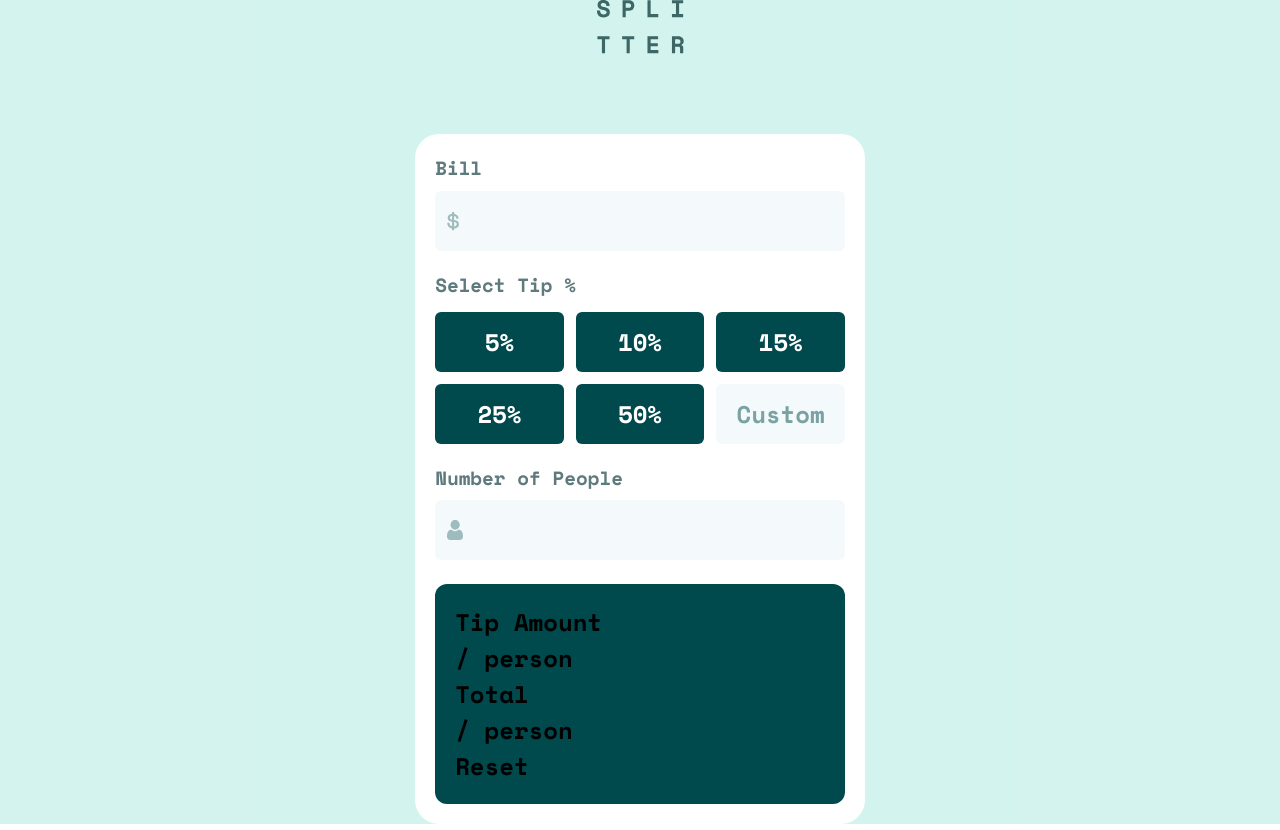
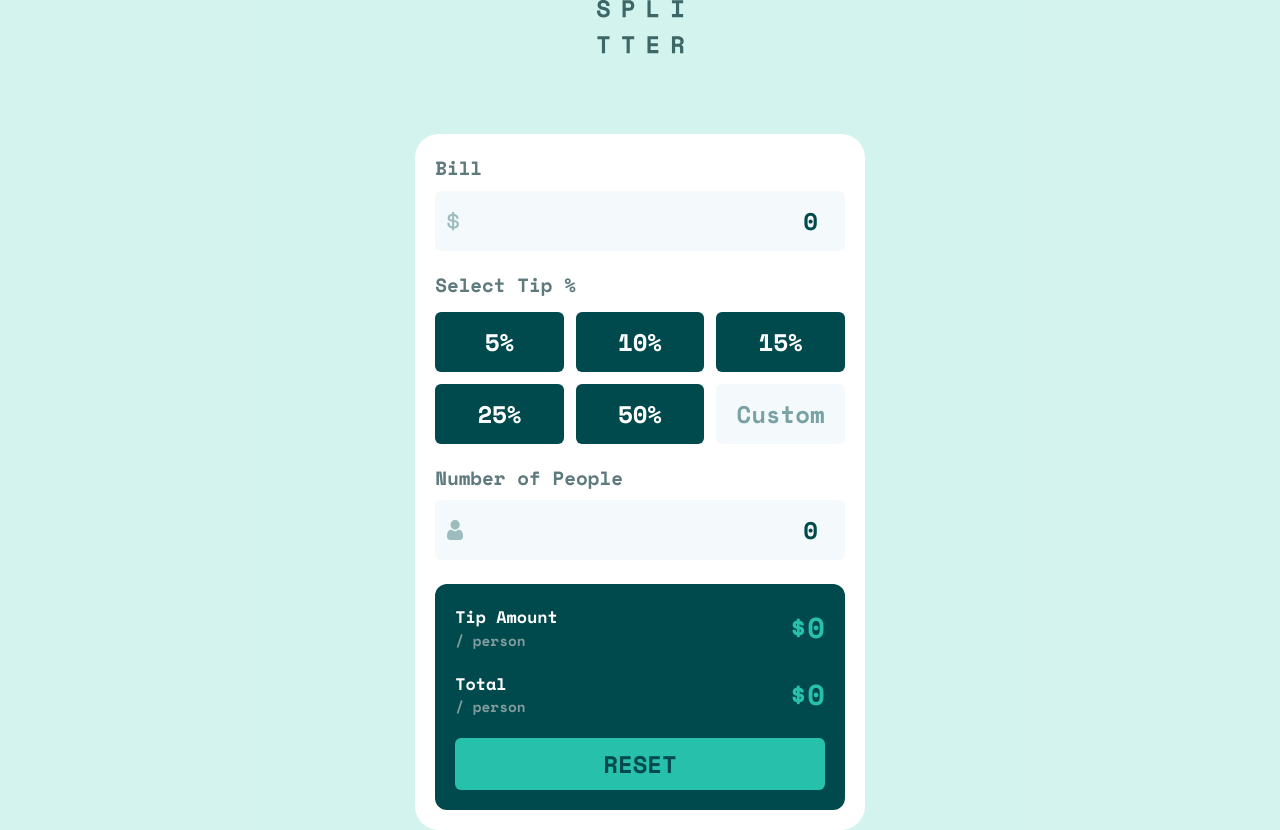
Before and after one commit to 7savv7/frontendmentor, a React (Vite) app in the folder junior/tip-calculator-app/: page / in a window 1280 px wide. Built offline with nearby package versions, Linux system fonts and the light colour scheme.

Commit message:
[tip-calculator-app]: Add input state and bottom section styles

```diff
--- a/junior/tip-calculator-app/src/App.tsx
+++ b/junior/tip-calculator-app/src/App.tsx
@@ -3,6 +3,10 @@ import { useState } from "react";
 function App() {
   const [percent, setPercent] = useState<string>("");
   const [custom, setCustom] = useState<string>("");
+
+  const [bill, setBill] = useState<number>(0);
+  const [people, setPeople] = useState<number>(0);
+
   return (
     <div
       className="min-h-svh lg:min-h-screen bg-green-400/20 flex flex-col items-center gap-10 pt-10
@@ -21,6 +25,8 @@ function App() {
               <input
                 type="number"
                 id="bill"
+                value={bill}
+                onChange={(e) => setBill(Number(e.target.value))}
                 className="outline-none text-green-900 text-right w-full"
               />
             </div>
@@ -65,29 +71,47 @@ function App() {
               <input
                 type="number"
                 id="people"
+                value={people}
+                onChange={(e) => setPeople(Number(e.target.value))}
                 className="outline-none text-green-900 text-right w-full"
               />
             </div>
           </div>
         </div>
 
-        <div className="bg-green-900 rounded-xl p-5">
-          <div>
+        <div className="bg-green-900 rounded-xl p-5 flex flex-col gap-5">
+          <div className="flex justify-between items-center">
             <div>
-              <p>Tip Amount</p>
-              <p>/ person</p>
+              <p className="text-white text-[0.7em]">Tip Amount</p>
+
+              <p className="text-grey-400 text-[0.6em]">/ person</p>
             </div>
+
+            <p className="text-green-400 text-[1.2em]">${0}</p>
           </div>
 
-          <div>
+          <div className="flex justify-between items-center">
             <div>
-              <p>Total</p>
+              <p className="text-white text-[0.7em]">Total</p>
 
-              <p>/ person</p>
+              <p className="text-grey-400 text-[0.6em]">/ person</p>
             </div>
+
+            <p className="text-green-400 text-[1.2em]">${0}</p>
           </div>
 
-          <button type="button">Reset</button>
+          <button
+            type="button"
+            className="bg-green-400 w-full rounded-md p-2 uppercase text-green-900"
+            onClick={() => {
+              setBill(0);
+              setPeople(0);
+              setCustom("");
+              setPercent("");
+            }}
+          >
+            Reset
+          </button>
         </div>
       </div>
     </div>
```
